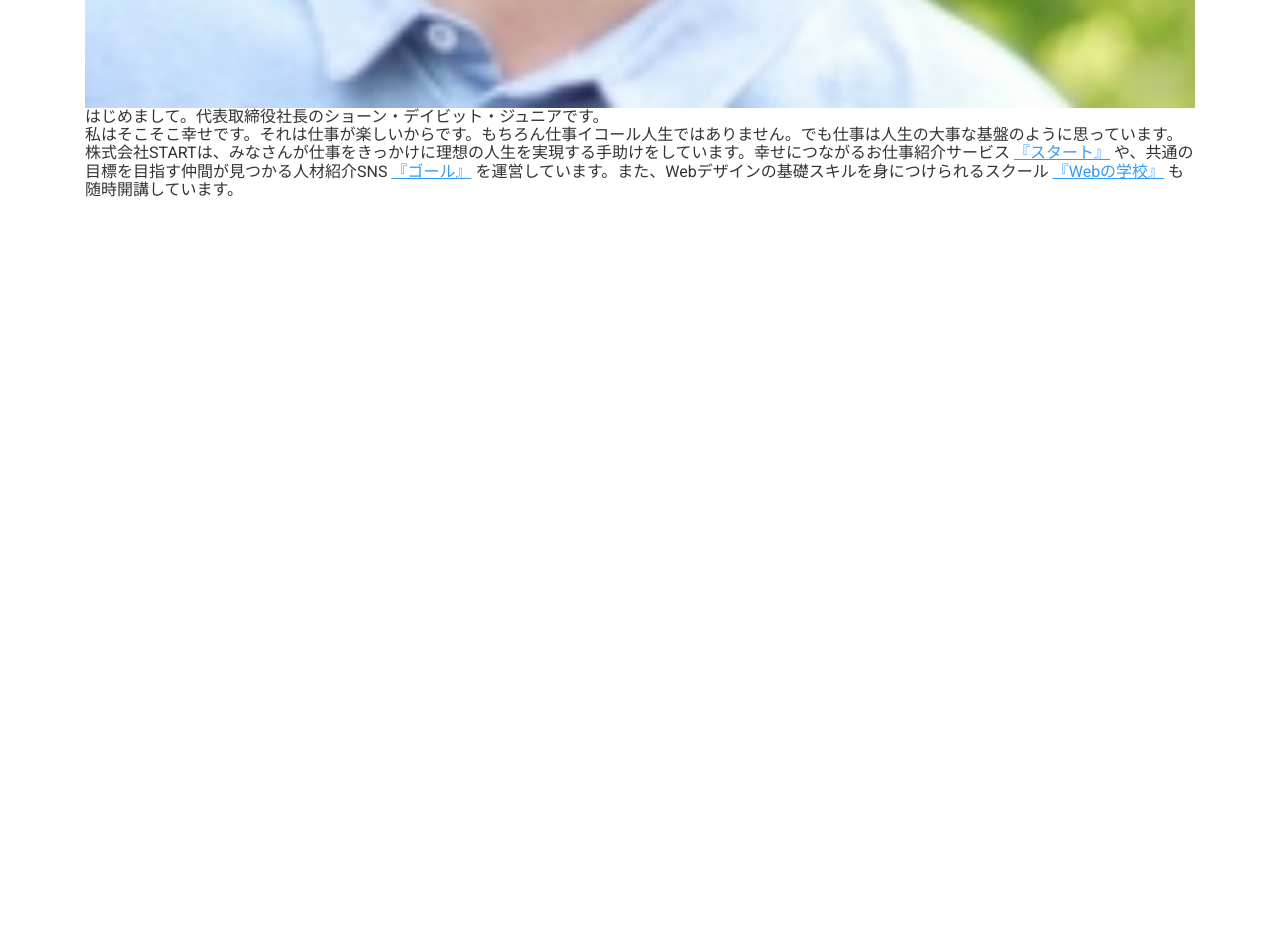
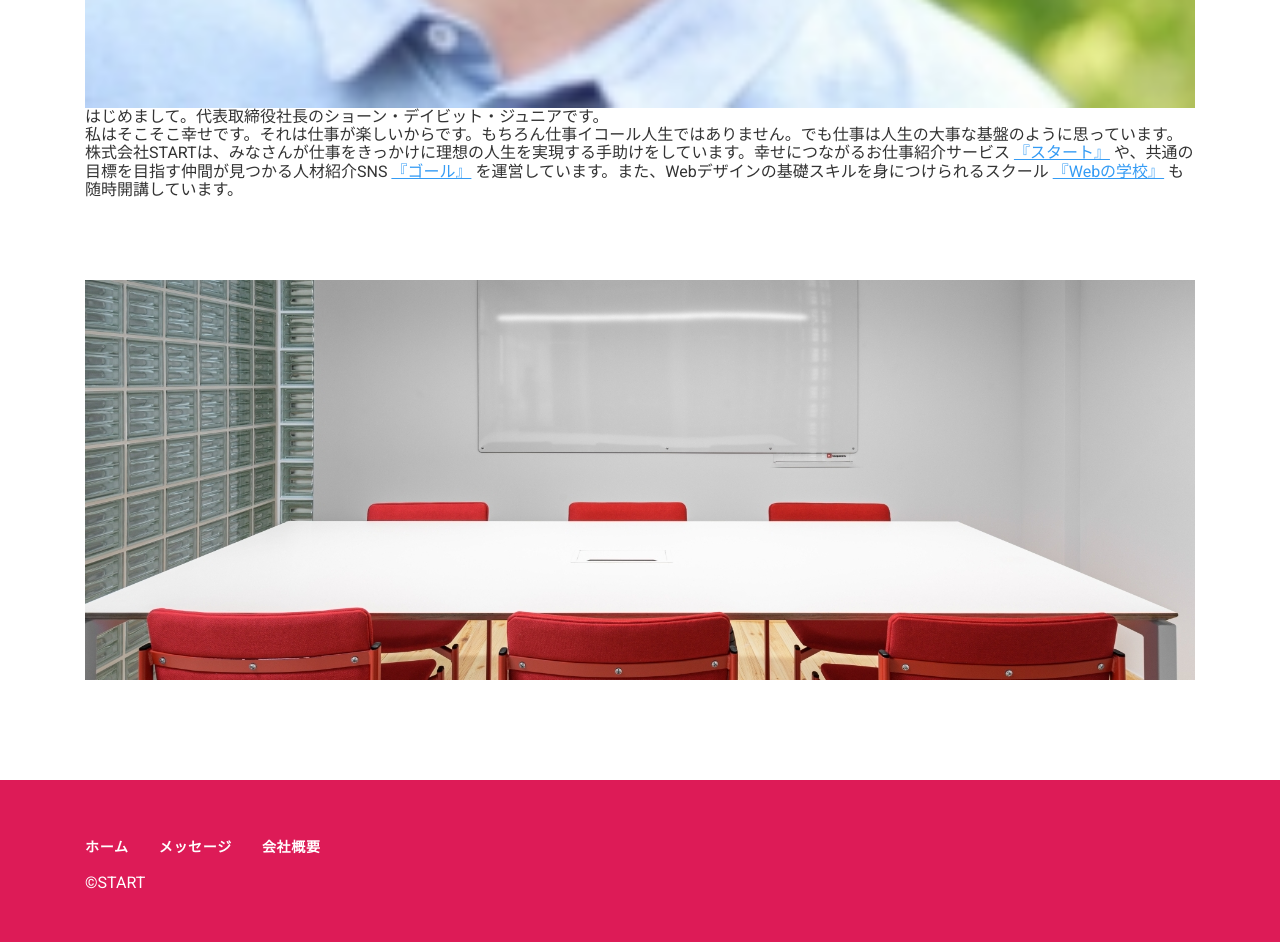
Before and after one commit to SaeM843/WebDesigner-Go, a website: page company/message.html in a window 1280 px wide. Shown: the part 1226-2168 px from the top of the page. Before the commit the page ends 1526 px from the top, so only its background shows below. Drawn offline with nearby package versions, Linux system fonts and the light colour scheme.

Commit message:
styled the footer and the office section

```diff
--- a/company/message.html
+++ b/company/message.html
@@ -84,10 +84,39 @@
                 </div>
             </section>
             <!--message-->
+            <!--office-->
+            <div class="office">
+                <div class="container">
+                    <img class="office-img" src="./img/office.jpg" alt="office" width="100" height="400">
+                </div>
+            </div>
+            <!--office-->
         </main>
         <!--content-->
+        <!--footer-->
+        <footer class="footer">
+            <div class="container">
+                <nav class="footer-nav">
+                    <ul class="footer-nav__list">
+                        <li class="footer-nav__item">
+                            <a class="footer-nav__link" href=".">ホーム</a>
+                        </li>
+                        <li class="footer-nav__item">
+                            <a class="footer-nav__link" href="./message.html">メッセージ</a>
+                        </li>
+                        <li class="footer-nav__item">
+                            <a class="footer-nav__link" href="./company.html">会社概要</a>
+                        </li>
+                    </ul>
+                </nav>
+                <div class="footer-copyright">©START</div>
+            </div>
+        </footer>
+        <!--footer-->
     </div>
     <!--wrapper-->
+    <script src="https://ajax.googleapis.com/ajax/libs/jquery/3.7.0/jquery.min.js"></script>
+    <script src="./js/script.js"></script>
 </body>
 
 </html>
```
Also changed, not shown: company/img/office.jpg (added).
